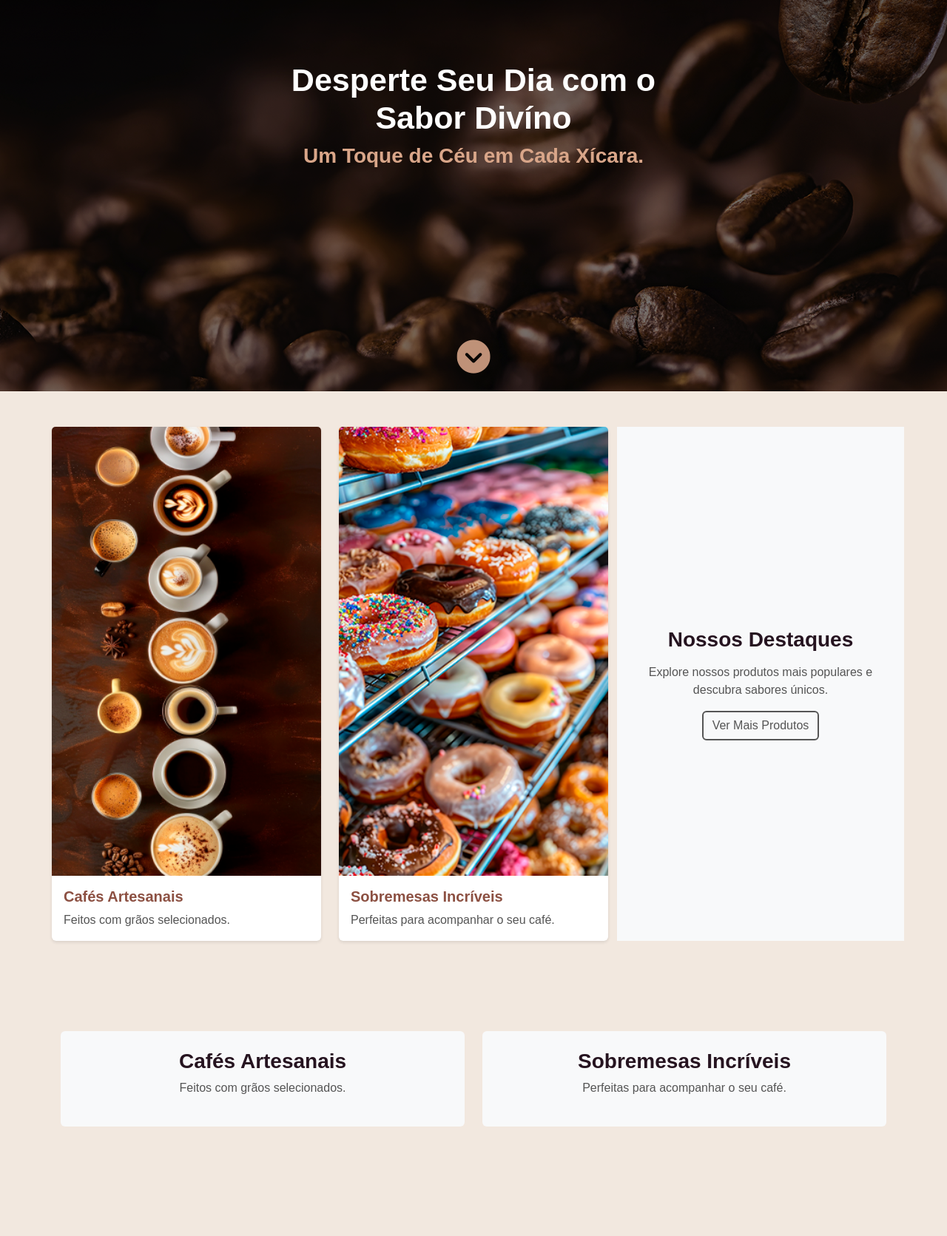
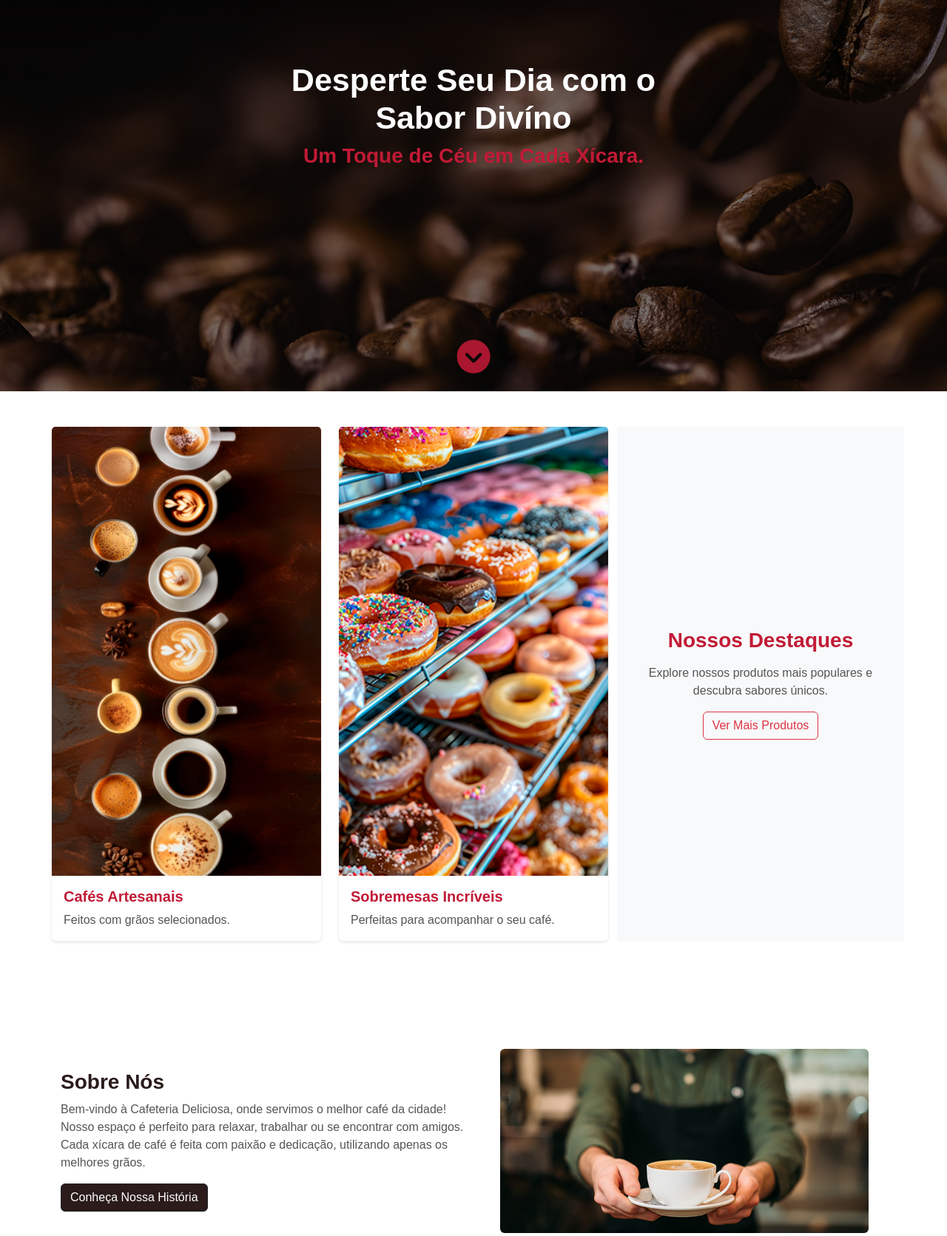
Before and after one commit to gabrixlfernando/cafe-divino, a PHP site: page / in a window 1280 px wide. Shown: the part 271-1942 px from the top of the page at 74% size. Run offline with PHP 8.4, Linux system fonts and the light colour scheme; some libraries are stand-ins or nearby versions.

Commit message:
PALETA DE COR TESTES

```diff
--- a/css/style.css
+++ b/css/style.css
@@ -1,6 +1,6 @@
 body {
     font-family: Arial, sans-serif;
-    background-color: #F2E8DF;
+    background-color: #ffffff;
 }
 
 .site{
@@ -11,11 +11,11 @@ body {
 
 h1, h2, h3, h5 {
     font-weight: bold;
-    color: #261420;
+    color: #2b1b1b;
 }
 
 .sobre a{
-    background: #261420 !important;
+    background: #2b1b1b !important;
 }
 
 .sobre a:hover{
@@ -51,7 +51,7 @@ header h2{
 
 header h3{
     font-size: 32px;
-    color: #D9A689;
+    color: #c11a36;
 }
 
 .banner-seta{
@@ -65,7 +65,7 @@ header h3{
 
   .fa.icone {
     font-size: 46px;
-    color: #D9A689;
+    color: #c11a36;
     opacity: 1;
     animation: anima 1050ms ease-in infinite alternate;
   }
@@ -94,22 +94,26 @@ section p {
 }
 
 section .btn-outline-dark {
-    border: 2px solid #8C5042;
+    border: 2px solid #2b1b1b;
     color: #555555;
 }
 
 section .btn-outline-dark:hover {
-    background-color: #592C28;
+    background-color: #2b1b1b;
     color: #ffffff;
 }
 
 
 .card-title {
-    color: #8C5042;
+    color: #c11a36;
+}
+
+#destaques h3{
+    color: #c11a36;
 }
 
 .action{
-    /* background: #D9A689; */
+    /* background: #c11a36; */
     background: url(../img/banner.png) no-repeat;
     background-attachment: fixed;
     background-size: cover;
@@ -120,7 +124,7 @@ section .btn-outline-dark:hover {
 }
 
 .action h2{
-    color: #D9A689;
+    color: #c11a36;
 }
 
 .action p{
@@ -160,7 +164,7 @@ section .btn-outline-dark:hover {
     bottom: 20px;
     right: 20px;
     display: none;
-    background: #592C28 !important;
+    background: #c11a36 !important;
     border: none !important;
   }
 
@@ -171,7 +175,7 @@ section .btn-outline-dark:hover {
 
 /* Footer */
 footer {
-    background-color: #D9A689;
+    background-color: #D9D1BA;
 }
 
 footer h5 {
--- a/index.html
+++ b/index.html
@@ -109,31 +109,11 @@
                     <div class="col-md-4 mb-4 d-flex flex-column justify-content-center bg-light align-items-center text-center">
                         <h3 class="mb-3">Nossos Destaques</h3>
                         <p class="mb-3">Explore nossos produtos mais populares e descubra sabores únicos.</p>
-                        <a href="#" class="btn btn-outline-dark ">Ver Mais Produtos</a>
+                        <a href="#" class="btn btn-outline-danger ">Ver Mais Produtos</a>
                     </div>
                 </div>
             </section>
 
-
-
-
-            <!-- Destaques -->
-            <section class="container my-5">
-                <div class="row">
-                    <div class="col-md-6">
-                        <div class="p-4 bg-light text-center rounded">
-                            <h3>Cafés Artesanais</h3>
-                            <p>Feitos com grãos selecionados.</p>
-                        </div>
-                    </div>
-                    <div class="col-md-6">
-                        <div class="p-4 bg-light text-center rounded">
-                            <h3>Sobremesas Incríveis</h3>
-                            <p>Perfeitas para acompanhar o seu café.</p>
-                        </div>
-                    </div>
-                </div>
-            </section>
 
             <!-- Seção Sobre -->
             <section class="container my-5 sobre">
```
